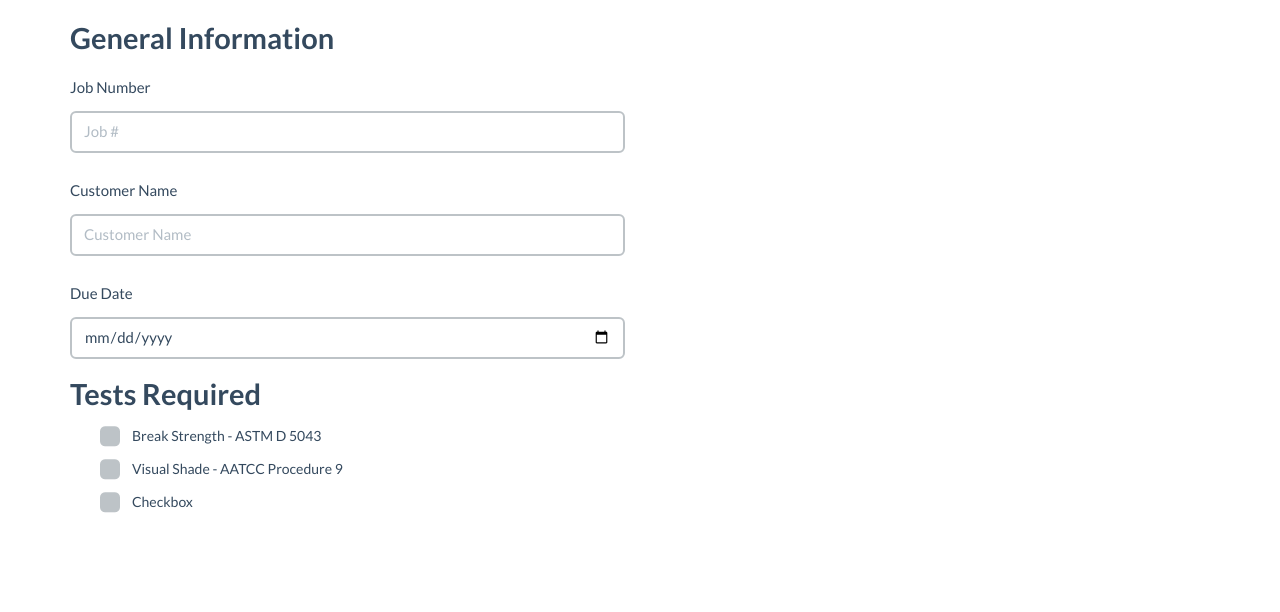
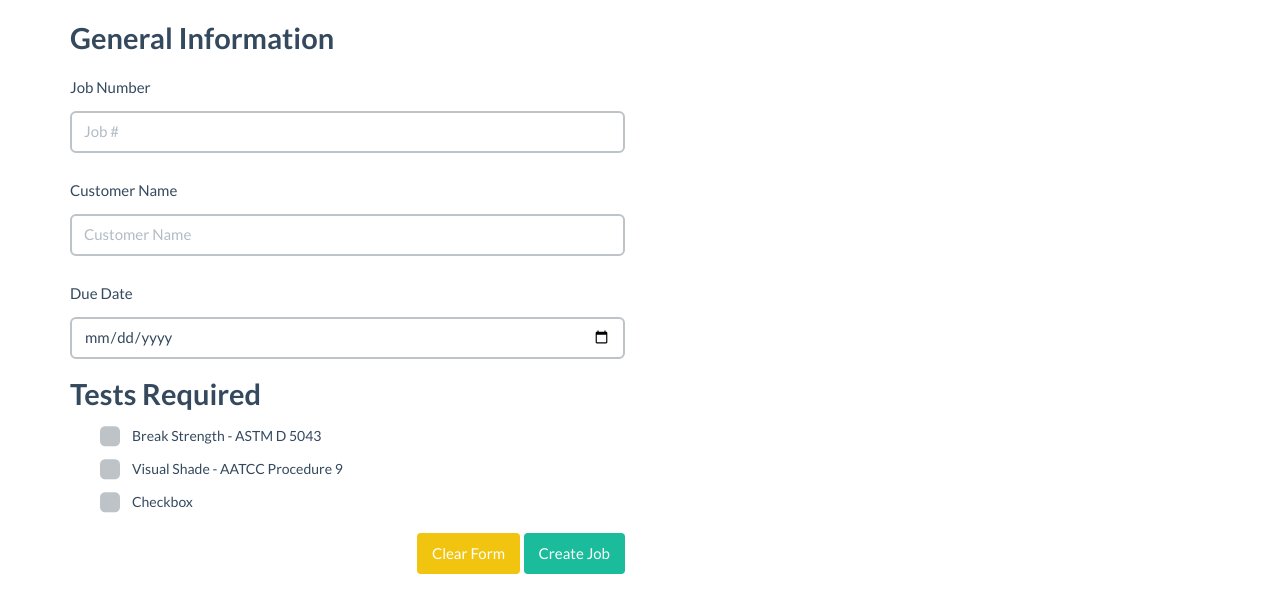
Before and after one commit to mjcorriere/natick-auto, a plain HTML site: page jobcreation.html in a window 1280 px wide. Shown: the part 62-674 px from the top of the page. Drawn offline with Linux system fonts and the light colour scheme.

Commit message:
Initial job creation form mock-up complete

```diff
--- a/jobcreation.html
+++ b/jobcreation.html
@@ -47,31 +47,21 @@
         <div class='col-xs-12 col-md-6'>
           <h4>General Information</h4>
           <form role='form'>
-  <!--           <div class='form-group'>
-              <label for='' class=''></label>
-              <div class=''>
-                <input type='' class='form-control' id='' placeholder=''>
-              </div>
-            </div> -->
             <div class='form-group'>
               <label for='jobNo'>Job Number</label>
-              <!-- <div class='col-xs-8 col-md-5'> -->
                 <input type='text' class='form-control' id='jobNo' placeholder='Job #'>
-              <!-- </div> -->
+
             </div>
             <div class='form-group'>
               <label for='customerName'>Customer Name</label>
-<!--               <div class='col-xs-8 col-md-5'> -->
                 <input type='text' class='form-control' id='customerName' placeholder='Customer Name'>
-<!--               </div> -->
             </div>
             <div class='form-group'>
               <label for='dueDate'>Due Date</label>
-              <!-- <div class='col-xs-8 col-md-5'> -->
                 <input type='date' class='form-control' id='dueDate'>
-              <!-- </div> -->
             </div>
             <h4>Tests Required</h4>
+            <div class='form-group'>
               <label class='checkbox checkbox-margin-30' for='checkbox1'>
                 <input type='checkbox' id='checkbox1' value='' data-toggle='checkbox'>
                 Break Strength - ASTM D 5043
@@ -85,11 +75,11 @@
                 Checkbox
               </label>
             </div>
-
+            <div class='pull-right'>
+              <a href='#' class='btn btn-warning'>Clear Form</a>
+              <a href='#' class='btn btn-primary'>Create Job</a>
+            </div>
           </form>
-
-
-
         </div>
       </div>
       <!-- /.row -->
```
Also changed, not shown: 2 other files. Lines whose indentation alone changed are shown as unchanged.
